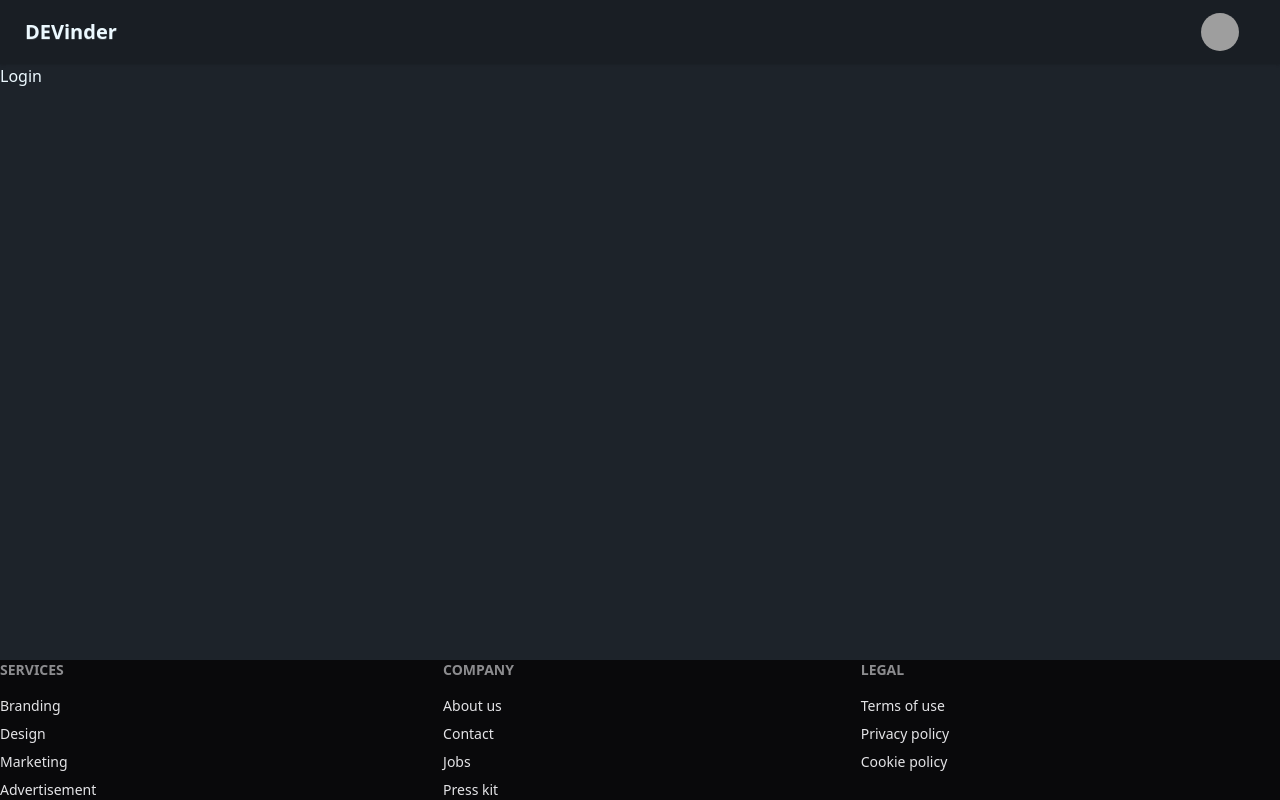
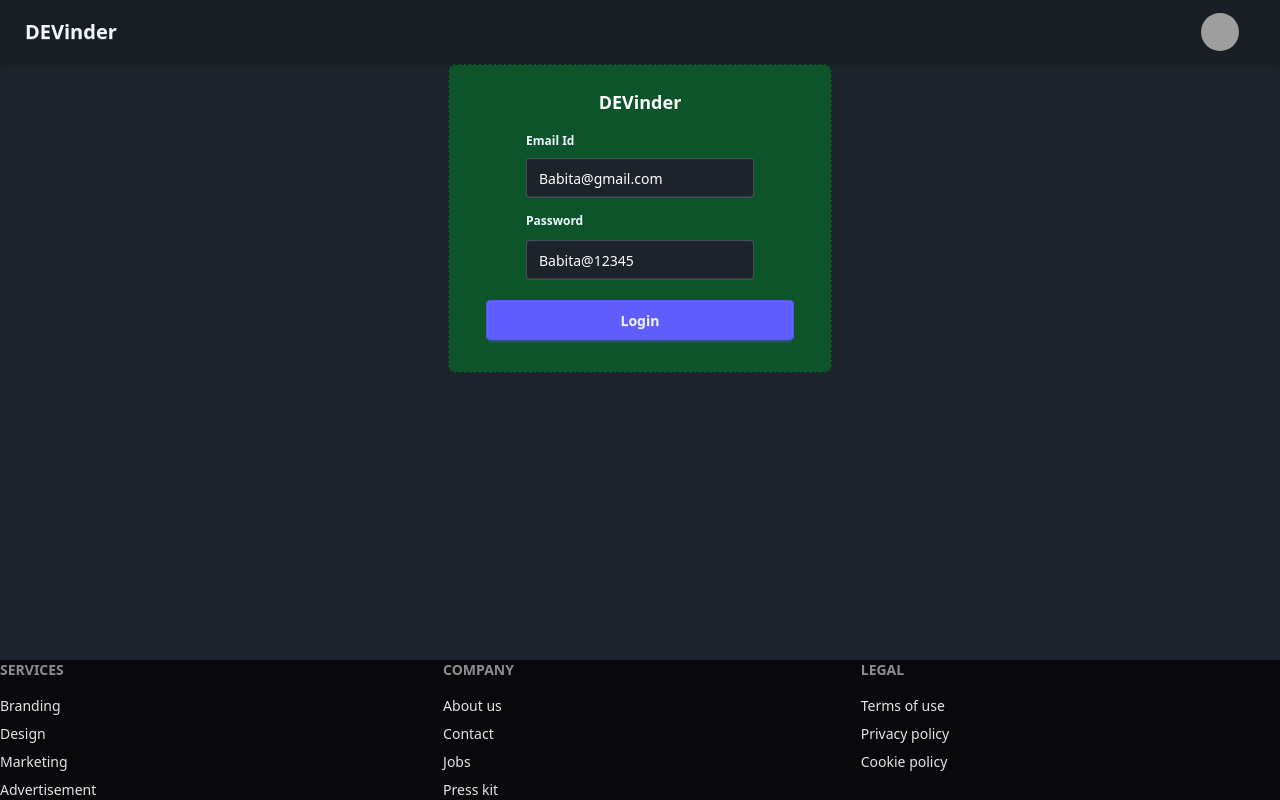
Before and after one commit to vise07cs/DEV-TINDER-WEB, a React (Vite) app: page /login in a window 1280 px wide. Built offline with nearby package versions, Linux system fonts and the light colour scheme; grey boxes are pictures that could not be loaded.

Commit message:
E16 UI-2 LOGIN PAGE

```diff
--- a/package.json
+++ b/package.json
@@ -11,6 +11,7 @@
   },
   "dependencies": {
     "@tailwindcss/vite": "^4.0.9",
+    "axios": "^1.8.2",
     "dom": "^0.0.3",
     "react": "^19.0.0",
     "react-dom": "^19.0.0",
--- a/src/Login.jsx
+++ b/src/Login.jsx
@@ -1,9 +1,63 @@
-import React from 'react'
+// import React from "react";
+import React, { useEffect, useState } from "react";
+import axios from "axios";
+const Login = () => {
+  const [email,setEmailId]=useState("Babita@gmail.com");
+  const [password,setPassword]=useState("Babita@12345");
 
-const Login = () => {
+  const handleLogin=async ()=>{
+
+    try {
+      const res=await axios.post("http://localhost:3001/login",
+        {
+          email,
+          password
+        },
+      {withCredentials:true}
+      );
+
+
+    } catch (error) {
+      console.log(error)
+
+    }
+
+  }
+
+
   return (
-    <div>Login</div>
-  )
-}
+    <div className="flex justify-center items-center">
+      <div className="card card-dash bg-green-900 text-white w-96 ">
+        <div className="card-body justify-center items-center">
+          <h2 className="card-title">DEVinder</h2>
+          <div className="card-actions justify-center">
+            <div>
+              <fieldset className="fieldset">
+                <legend className="fieldset-legend">Email Id </legend>
+                <input type="text"
+                 value={email}
+                  className="input"
+                   placeholder="Type here"
+                   onChange={(e)=>setEmailId(e.target.value)}
+                   />
 
-export default Login
+                <legend className="fieldset-legend">Password</legend>
+                <input type="text"
+                 value={password}
+                  className="input"
+                   placeholder="Type here"
+                   onChange={(e)=>setPassword(e.target.value)}
+                   />
+
+              </fieldset>
+            </div>
+            <button className="btn btn-primary w-full my-2 " onClick={handleLogin}>Login</button>
+
+          </div>
+        </div>
+      </div>
+    </div>
+  );
+};
+
+export default Login;
```
Also changed, not shown: 1 other file (tests, documents, lock files or other folders).
